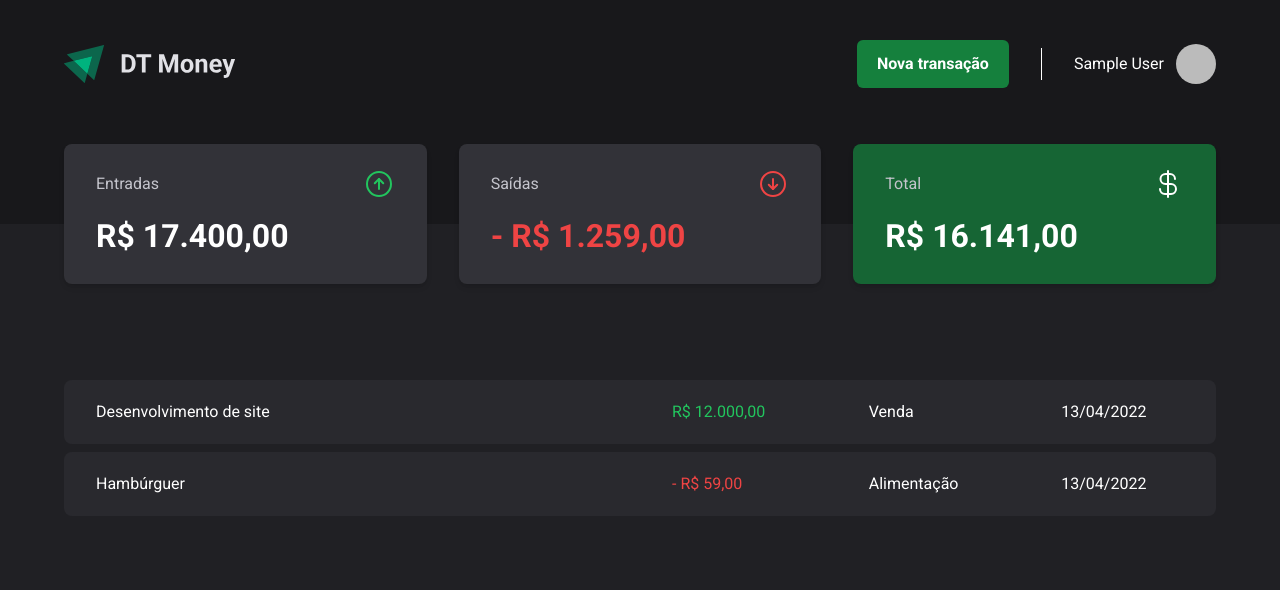
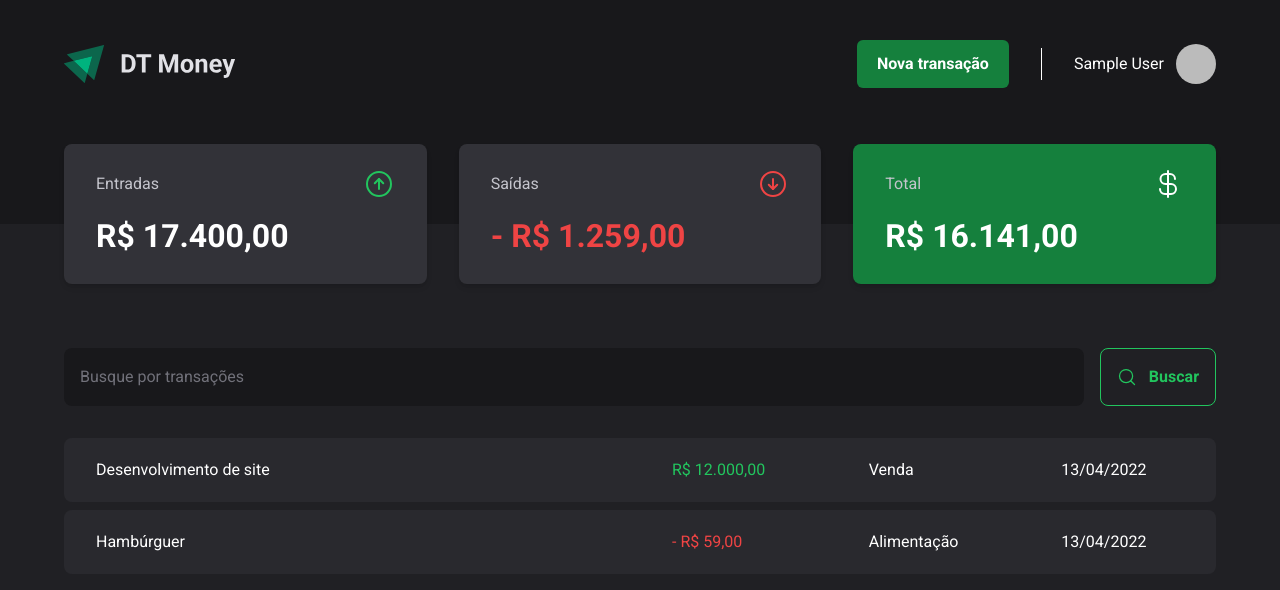
Before and after one commit to K4geNo/dt-money, a Next.js app: page /transactions in a window 1280 px wide. Shown: the top 590 px of the page. Built offline with nearby package versions, Linux system fonts and the light colour scheme; no server answers; sample sign-in values are in the browser's storage.

Commit message:
Chore: create searchFom component

```diff
--- a/package.json
+++ b/package.json
@@ -13,6 +13,7 @@
     "@next-auth/prisma-adapter": "^1.0.5",
     "@next/font": "13.1.6",
     "@prisma/client": "^4.10.0",
+    "@radix-ui/react-dialog": "^1.0.2",
     "@radix-ui/react-separator": "^1.0.1",
     "@types/node": "18.13.0",
     "@types/react": "18.0.27",
--- /dev/null
+++ b/src/components/SearchForm/index.tsx
@@ -0,0 +1,21 @@
+import { MagnifyingGlass } from 'phosphor-react'
+
+export function SearchForm() {
+    return (
+        <form className="flex gap-4">
+            <input
+                type="text"
+                className="flex-1 rounded-lg bg-zinc-900 p-4 text-zinc-300 outline-none transition-all placeholder:text-zinc-500 focus:outline-green-500"
+                placeholder="Busque por transações"
+            />
+
+            <button
+                className="flex items-center gap-3 rounded-lg border border-green-500 bg-transparent p-4 font-bold text-green-500 transition-all hover:border-green-700 hover:bg-green-700 hover:text-white"
+                type="submit"
+            >
+                <MagnifyingGlass size={20} />
+                Buscar
+            </button>
+        </form>
+    )
+}
--- a/src/components/Summary/index.tsx
+++ b/src/components/Summary/index.tsx
@@ -27,7 +27,7 @@ export function Summary() {
                 </strong>
             </div>
 
-            <div className="rounded-lg bg-green-800 py-6 px-8 shadow-md">
+            <div className="rounded-lg bg-green-700 py-6 px-8 shadow-md">
                 <div className="flex w-full items-center justify-between pb-3">
                     <span className="text-[#C4C4CC]">Total</span>
 
--- a/src/pages/transactions/index.tsx
+++ b/src/pages/transactions/index.tsx
@@ -1,5 +1,6 @@
 import { GetServerSideProps } from 'next'
 import Head from 'next/head'
+import { SearchForm } from '@/components/SearchForm'
 import { Summary } from '@/components/Summary'
 import { getSession } from 'next-auth/react'
 
@@ -23,6 +24,8 @@ export default function Transactions() {
                 <Summary />
 
                 <div className="mx-auto mt-16 mb-0 w-full">
+                    <SearchForm />
+
                     <table className="mt-6 w-full border-separate border-spacing-x-0 border-spacing-y-2">
                         <tbody>
                             <tr>
```
Also changed, not shown: 1 other file (tests, documents, lock files or other folders).
